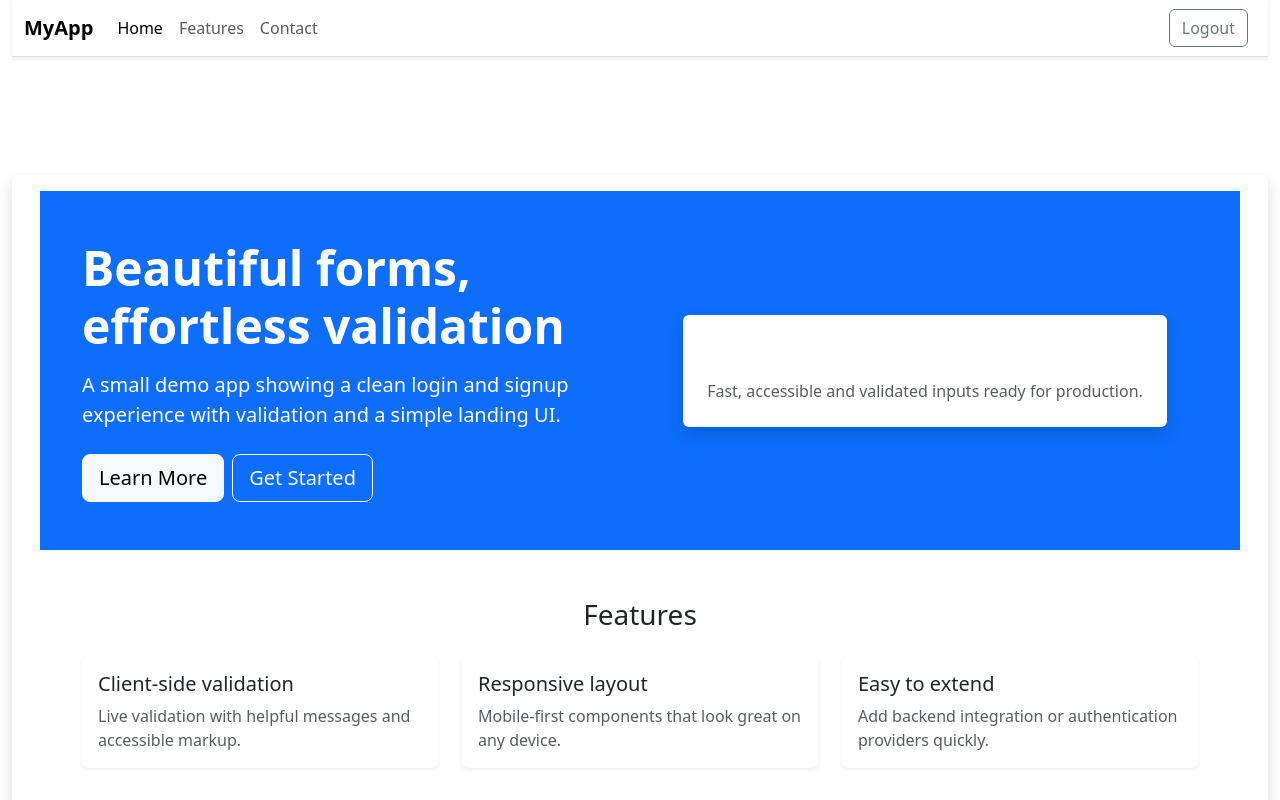
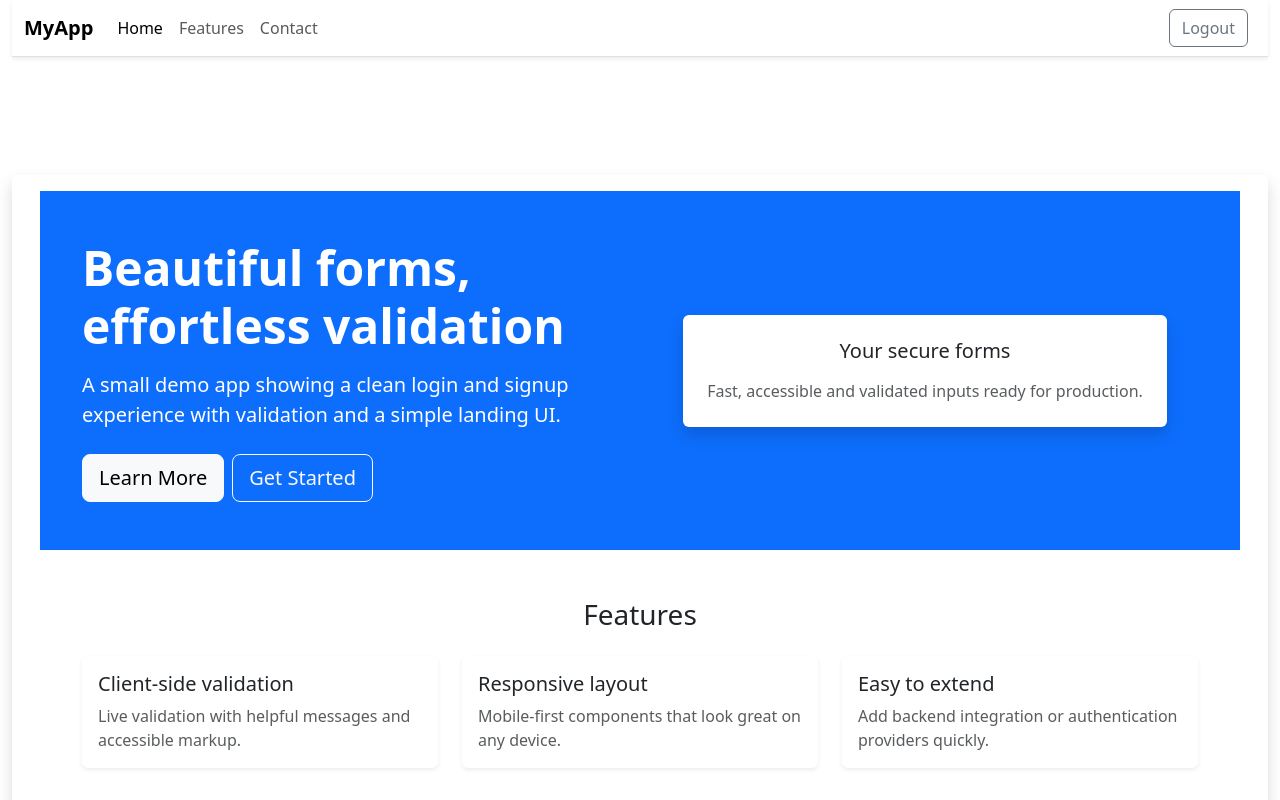
Before and after one commit to hibalu/form-validation, a React (Vite) app: page / in a window 1280 px wide. Both pictures are taken after typing "name@example.com", "Sample123" into the empty fields and a click on the button "Submit". Shown: the top 800 px of the page. Built offline with nearby package versions, Linux system fonts and the light colour scheme.

Commit message:
added bootstrap class text-dark

```diff
--- a/src/Home.jsx
+++ b/src/Home.jsx
@@ -46,7 +46,7 @@ const Home = ({ onLogout }) => {
                                     className="bg-white rounded shadow p-4"
                                     style={{ display: "inline-block" }}
                                 >
-                                <h5 className="mb-3">Your secure forms</h5>
+                                    <h5 className="mb-3 text-dark">Your secure forms</h5>
                                     <p className="mb-0 text-muted">
                                         Fast, accessible and validated inputs ready for production.
                                     </p>
```
Lines whose indentation alone changed are shown as unchanged.
